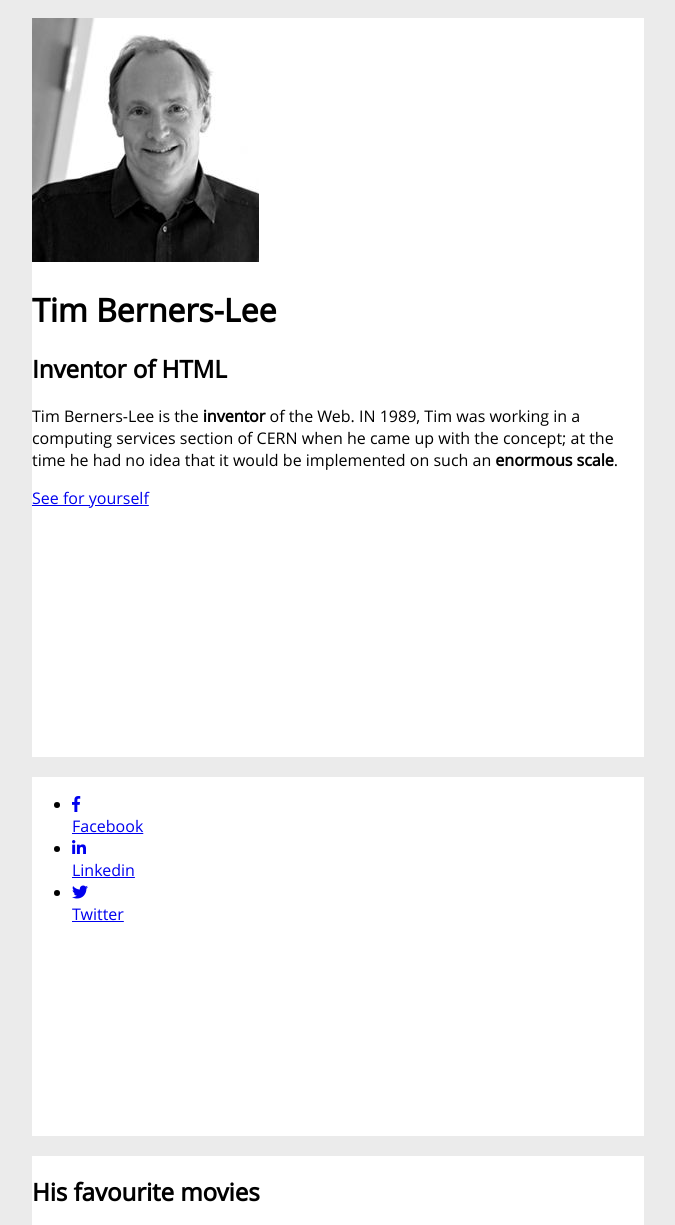
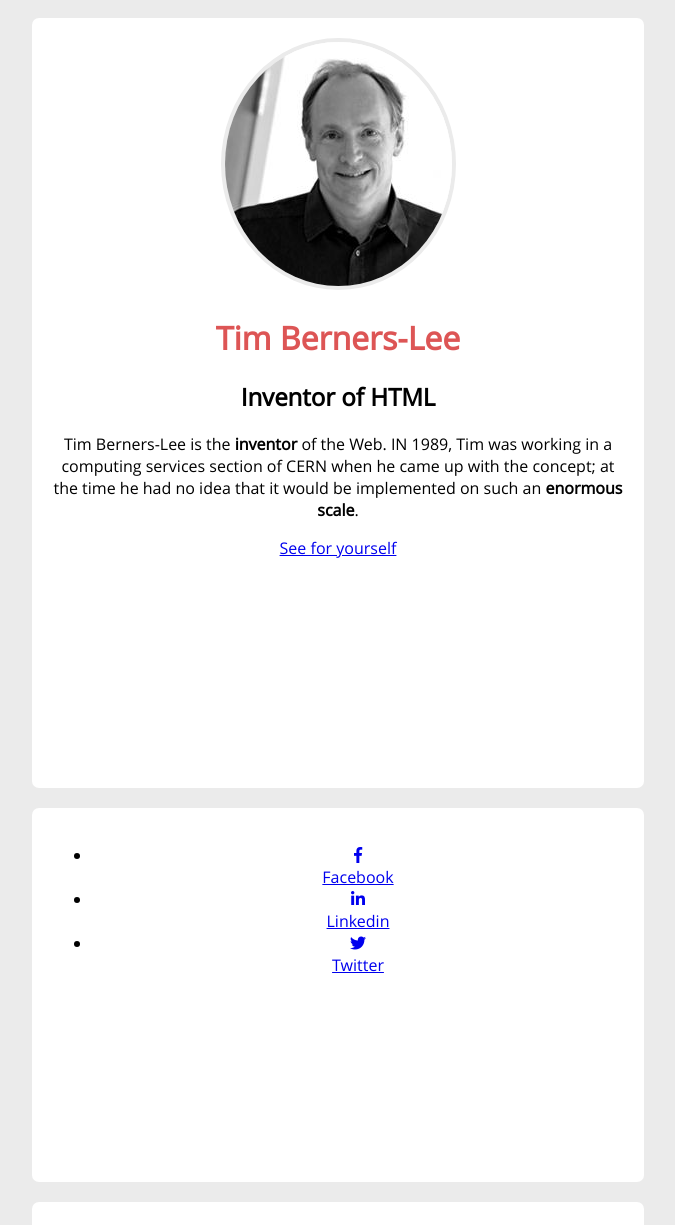
Before and after one commit to Mathieuherbos/tim-berners-lee, a plain HTML site: page index.html in a window 1280 px wide. Shown: the top 1225 px of the page, without its empty margins (302-977 px from the left). Drawn offline with Linux system fonts and the light colour scheme; files whose address does not match are found by name.

Commit message:
fin journée

```diff
--- a/style.css
+++ b/style.css
@@ -29,24 +29,45 @@ body
 {
     grid-column: 3/7;
     grid-row: 1/3;
+    padding: 20px;
     background-color: white;
+    border-radius: 7px;
+    text-align: center;
 }
 
 .middle
 {
     grid-column: 3/7;
     grid-row: 3/4;
+    padding: 20px;
     background-color: white;
+    border-radius: 7px;
+    text-align: center;
 }
 
 .bottom
 {
     grid-column: 3/7;
     grid-row: 4/8;
+    padding: 20px;
     background-color: white;
+    border-radius: 7px;
+
 }
 
 body
 {
     background-color: #ebebeb;
 }
+/*top style*/
+
+.top img
+{
+    border-radius: 50%;
+    border: 4px solid #ebebeb;
+}
+
+.top h1
+{
+    color: #dd5555;
+}
```
